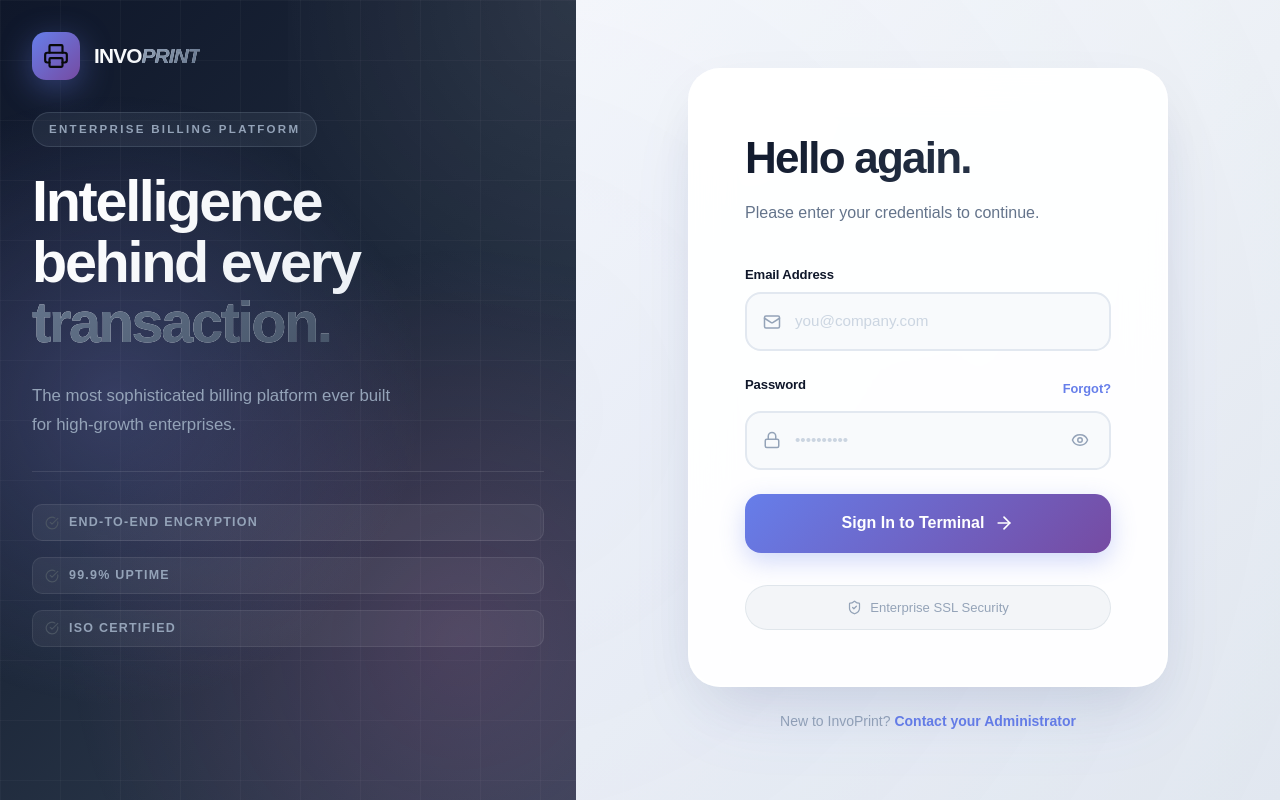
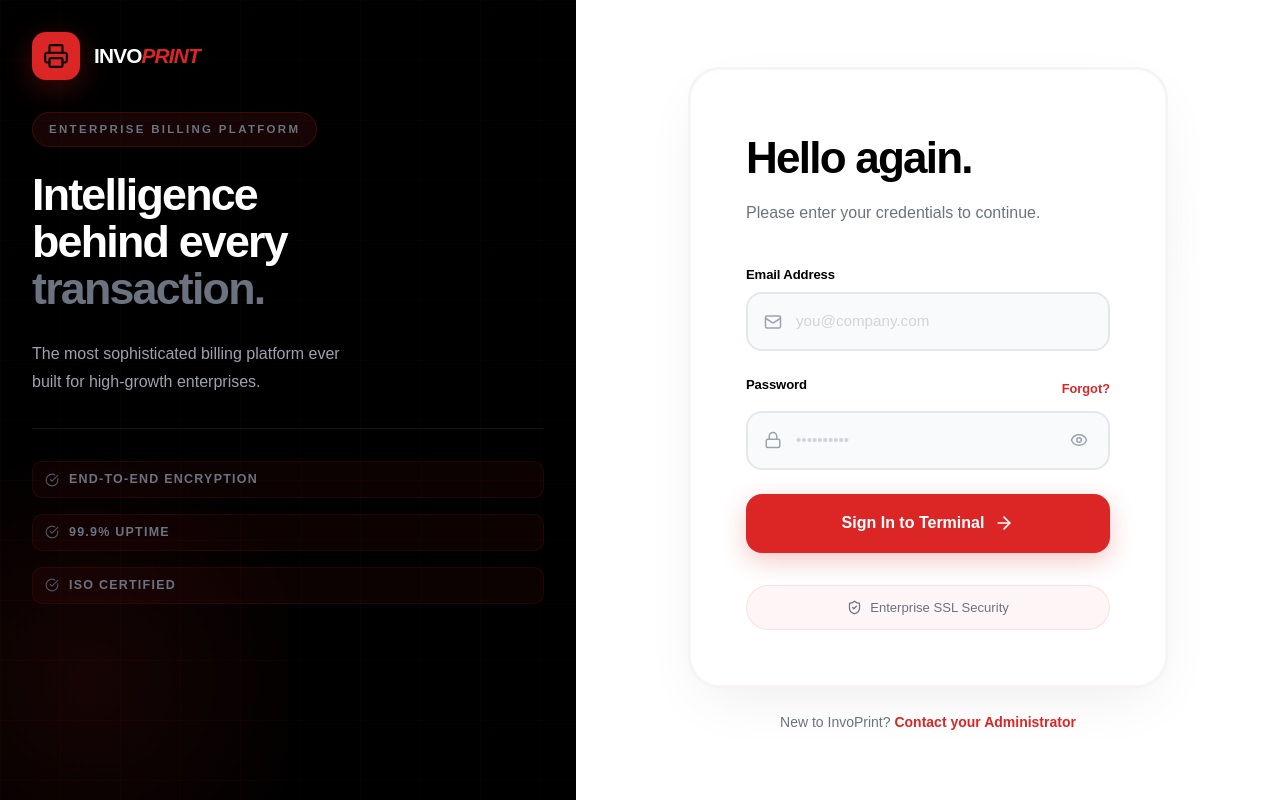
Before and after one commit to OshanTharuka99/Invoiceprinter-frontend, a React app: page /login in a window 1280 px wide. Built offline with nearby package versions, Linux system fonts and the light colour scheme; the HTML template or start-up script is replaced by a standard one.

Commit message:
final login page

```diff
--- a/src/pages/login.css
+++ b/src/pages/login.css
@@ -1,4 +1,4 @@
-/* ── Login Page - Modern Style ─────────────────────── */
+/* ── Login Page - Professional Black & Red on White ── */
 
 /* Main Container */
 .login-container {
@@ -7,7 +7,7 @@
     height: 100%;
     display: flex;
     font-family: 'Outfit', sans-serif;
-    background: linear-gradient(135deg, #667eea 0%, #764ba2 100%);
+    background: #ffffff;
 }
 
 @media (max-height: 700px) {
@@ -15,19 +15,13 @@
         min-height: auto;
         height: auto;
     }
-    .login-left-panel,
-    .login-right-panel {
-        min-height: auto;
-        padding-top: 2rem;
-        padding-bottom: 2rem;
-    }
 }
 
 /* ── LEFT PANEL ───────────────────────────────────────── */
 .login-left-panel {
     width: 45%;
-    background: linear-gradient(135deg, #0f172a 0%, #1e293b 50%, #334155 100%);
-    padding: clamp(2rem, 5%, 4rem);
+    background: #000000;
+    padding: clamp(2rem, 4%, 3.5rem);
     display: flex;
     flex-direction: column;
     justify-content: space-between;
@@ -43,36 +37,22 @@
     content: '';
     position: absolute;
     inset: 0;
-    background:
-        radial-gradient(circle at 20% 50%, rgba(120, 119, 198, 0.3) 0%, transparent 50%),
-        radial-gradient(circle at 80% 80%, rgba(255, 119, 198, 0.15) 0%, transparent 50%),
-        linear-gradient(rgba(255,255,255,0.03) 1px, transparent 1px),
-        linear-gradient(90deg, rgba(255,255,255,0.03) 1px, transparent 1px);
-    background-size: 100% 100%, 100% 100%, 60px 60px, 60px 60px;
+    background-image:
+        linear-gradient(rgba(220, 38, 38, 0.04) 1px, transparent 1px),
+        linear-gradient(90deg, rgba(220, 38, 38, 0.04) 1px, transparent 1px);
+    background-size: 60px 60px;
     pointer-events: none;
-    animation: login-gradient-shift 15s ease infinite;
-}
-
-@keyframes login-gradient-shift {
-    0%, 100% { opacity: 1; }
-    50% { opacity: 0.8; }
 }
 
 .login-left-panel::after {
     content: '';
     position: absolute;
-    top: -50%;
-    right: -50%;
-    width: 100%;
-    height: 100%;
-    background: radial-gradient(circle, rgba(255,255,255,0.08) 0%, transparent 70%);
+    bottom: -20%;
+    left: -20%;
+    width: 70%;
+    height: 70%;
+    background: radial-gradient(circle, rgba(220, 38, 38, 0.1) 0%, transparent 70%);
     pointer-events: none;
-    animation: login-float 20s ease-in-out infinite;
-}
-
-@keyframes login-float {
-    0%, 100% { transform: translate(0, 0); }
-    50% { transform: translate(-30px, 30px); }
 }
 
 @media (max-height: 800px) {
@@ -81,10 +61,12 @@
         justify-content: flex-start;
         gap: 2rem;
     }
+
     .login-hero-title {
         font-size: clamp(2rem, 4vw, 3.5rem);
         margin-bottom: 1rem;
     }
+
     .login-hero-description {
         font-size: 0.9rem;
     }
@@ -102,18 +84,18 @@
 .login-logo-icon {
     width: 48px;
     height: 48px;
-    background: linear-gradient(135deg, #667eea 0%, #764ba2 100%);
+    background: #dc2626;
     border-radius: 14px;
     display: flex;
     align-items: center;
     justify-content: center;
-    box-shadow: 0 8px 32px rgba(102, 126, 234, 0.4);
+    box-shadow: 0 8px 32px rgba(220, 38, 38, 0.3);
     transition: transform 0.3s ease, box-shadow 0.3s ease;
 }
 
 .login-logo-icon:hover {
     transform: scale(1.05);
-    box-shadow: 0 12px 40px rgba(102, 126, 234, 0.6);
+    box-shadow: 0 12px 40px rgba(220, 38, 38, 0.5);
 }
 
 .login-logo-text {
@@ -121,17 +103,11 @@
     font-weight: 800;
     letter-spacing: -0.04em;
     text-transform: uppercase;
-    background: linear-gradient(135deg, #fff 0%, #e2e8f0 100%);
-    -webkit-background-clip: text;
-    -webkit-text-fill-color: transparent;
-    background-clip: text;
+    color: #ffffff;
 }
 
 .login-logo-text-highlight {
-    background: linear-gradient(135deg, #94a3b8 0%, #64748b 100%);
-    -webkit-background-clip: text;
-    -webkit-text-fill-color: transparent;
-    background-clip: text;
+    color: #dc2626;
     font-style: italic;
 }
 
@@ -146,39 +122,33 @@
     font-weight: 700;
     text-transform: uppercase;
     letter-spacing: 0.2em;
-    color: #94a3b8;
+    color: #6b7280;
     margin: 0 0 1.5rem;
     display: inline-block;
     padding: 0.5rem 1rem;
-    background: rgba(148, 163, 184, 0.1);
+    background: rgba(220, 38, 38, 0.1);
     border-radius: 100px;
-    border: 1px solid rgba(148, 163, 184, 0.2);
+    border: 1px solid rgba(220, 38, 38, 0.2);
 }
 
 .login-hero-title {
-    font-size: clamp(3rem, 4.5vw, 5rem);
+    font-size: clamp(2.5rem, 3.5vw, 4rem);
     font-weight: 800;
     line-height: 1.05;
     letter-spacing: -0.04em;
     margin: 0 0 1.75rem;
-    background: linear-gradient(135deg, #fff 0%, #e2e8f0 100%);
-    -webkit-background-clip: text;
-    -webkit-text-fill-color: transparent;
-    background-clip: text;
+    color: #ffffff;
 }
 
 .login-hero-title-muted {
-    background: linear-gradient(135deg, #64748b 0%, #475569 100%);
-    -webkit-background-clip: text;
-    -webkit-text-fill-color: transparent;
-    background-clip: text;
+    color: #6b7280;
 }
 
 .login-hero-description {
-    color: #94a3b8;
-    font-size: 1.05rem;
+    color: #9ca3af;
+    font-size: 1rem;
     line-height: 1.75;
-    max-width: 360px;
+    max-width: 320px;
     font-weight: 400;
     margin: 0;
 }
@@ -187,7 +157,7 @@
 .login-trust {
     position: relative;
     z-index: 1;
-    border-top: 1px solid rgba(255,255,255,0.1);
+    border-top: 1px solid rgba(255, 255, 255, 0.08);
     padding-top: 2rem;
 }
 
@@ -202,15 +172,15 @@
     align-items: center;
     gap: 0.625rem;
     padding: 0.5rem 0.75rem;
-    background: rgba(255,255,255,0.05);
+    background: rgba(220, 38, 38, 0.05);
     border-radius: 10px;
-    border: 1px solid rgba(255,255,255,0.08);
+    border: 1px solid rgba(220, 38, 38, 0.1);
     transition: background 0.2s ease, border-color 0.2s ease;
 }
 
 .login-trust-item:hover {
-    background: rgba(255,255,255,0.08);
-    border-color: rgba(255,255,255,0.15);
+    background: rgba(220, 38, 38, 0.1);
+    border-color: rgba(220, 38, 38, 0.2);
 }
 
 .login-trust-text {
@@ -218,13 +188,13 @@
     font-weight: 600;
     text-transform: uppercase;
     letter-spacing: 0.1em;
-    color: #94a3b8;
+    color: #6b7280;
 }
 
 /* ── RIGHT PANEL ──────────────────────────────────────── */
 .login-right-panel {
     flex: 1;
-    background: linear-gradient(135deg, #f8fafc 0%, #e2e8f0 100%);
+    background: #ffffff;
     display: flex;
     align-items: center;
     justify-content: center;
@@ -238,13 +208,12 @@
 .login-right-panel::before {
     content: '';
     position: absolute;
-    top: -100%;
-    left: -100%;
-    width: 300%;
-    height: 300%;
-    background: radial-gradient(circle at 30% 50%, rgba(102, 126, 234, 0.05) 0%, transparent 50%);
+    top: 10%;
+    right: 10%;
+    width: 300px;
+    height: 300px;
+    background: radial-gradient(circle, rgba(220, 38, 38, 0.03) 0%, transparent 70%);
     pointer-events: none;
-    animation: login-float 25s ease-in-out infinite reverse;
 }
 
 .login-form-wrapper {
@@ -259,9 +228,11 @@
         align-items: flex-start;
         padding: 2rem 1.5rem;
     }
+
     .login-card {
         padding: 2.5rem;
     }
+
     .login-greeting-title {
         font-size: 2rem;
     }
@@ -269,25 +240,21 @@
 
 /* Card */
 .login-card {
-    background: rgba(255, 255, 255, 0.95);
-    backdrop-filter: blur(20px);
-    -webkit-backdrop-filter: blur(20px);
+    background: #ffffff;
     border-radius: 32px;
     padding: 3.5rem;
-    border: 1px solid rgba(255, 255, 255, 0.6);
+    border: 2px solid #f3f4f6;
     box-shadow:
-        0 20px 60px -15px rgba(0,0,0,0.1),
-        0 0 0 1px rgba(255,255,255,0.5) inset,
-        0 40px 80px -20px rgba(102, 126, 234, 0.1);
+        0 20px 60px -15px rgba(0, 0, 0, 0.08),
+        0 0 0 1px rgba(220, 38, 38, 0.05) inset;
     transition: transform 0.3s ease, box-shadow 0.3s ease;
 }
 
 .login-card:hover {
     transform: translateY(-4px);
     box-shadow:
-        0 25px 70px -15px rgba(0,0,0,0.12),
-        0 0 0 1px rgba(255,255,255,0.5) inset,
-        0 50px 100px -20px rgba(102, 126, 234, 0.15);
+        0 25px 70px -15px rgba(0, 0, 0, 0.12),
+        0 0 0 1px rgba(220, 38, 38, 0.1) inset;
 }
 
 /* Greeting */
@@ -299,17 +266,13 @@
     font-size: 2.75rem;
     font-weight: 800;
     letter-spacing: -0.04em;
-    color: #0f172a;
+    color: #000000;
     margin: 0 0 0.625rem;
     font-family: 'Montserrat', sans-serif;
-    background: linear-gradient(135deg, #0f172a 0%, #334155 100%);
-    -webkit-background-clip: text;
-    -webkit-text-fill-color: transparent;
-    background-clip: text;
 }
 
 .login-greeting-subtitle {
-    color: #64748b;
+    color: #6b7280;
     font-size: 1rem;
     margin: 0;
     font-weight: 400;
@@ -332,7 +295,7 @@
     display: block;
     font-size: 0.82rem;
     font-weight: 700;
-    color: #0f172a;
+    color: #000000;
     margin-bottom: 0.5rem;
     font-family: 'Montserrat', sans-serif;
     letter-spacing: -0.01em;
@@ -349,7 +312,7 @@
     background: none;
     border: none;
     cursor: pointer;
-    color: #667eea;
+    color: #dc2626;
     font-size: 0.8rem;
     font-family: 'Outfit', sans-serif;
     font-weight: 600;
@@ -358,7 +321,7 @@
 }
 
 .login-forgot-btn:hover {
-    color: #764ba2;
+    color: #ef4444;
     transform: translateX(2px);
 }
 
@@ -372,19 +335,19 @@
     left: 1.125rem;
     top: 50%;
     transform: translateY(-50%);
-    color: #94a3b8;
+    color: #9ca3af;
     pointer-events: none;
     transition: color 0.2s ease;
 }
 
 .login-input {
     width: 100%;
-    background: #f8fafc;
-    border: 2px solid #e2e8f0;
+    background: #f9fafb;
+    border: 2px solid #e5e7eb;
     border-radius: 16px;
     padding: 1rem 1rem 1rem 3rem;
     font-size: 0.95rem;
-    color: #0f172a;
+    color: #000000;
     outline: none;
     font-family: 'Outfit', sans-serif;
     box-sizing: border-box;
@@ -392,18 +355,18 @@
 }
 
 .login-input::placeholder {
-    color: #cbd5e1;
+    color: #d1d5db;
 }
 
 .login-input:focus {
-    border-color: #667eea;
-    background: #fff;
-    box-shadow: 0 0 0 4px rgba(102, 126, 234, 0.1);
+    border-color: #dc2626;
+    background: #ffffff;
+    box-shadow: 0 0 0 4px rgba(220, 38, 38, 0.08);
 }
 
-.login-input:focus + .login-input-icon,
+.login-input:focus+.login-input-icon,
 .login-input-wrapper:focus-within .login-input-icon {
-    color: #667eea;
+    color: #dc2626;
 }
 
 .login-input-password {
@@ -419,7 +382,7 @@
     background: none;
     border: none;
     cursor: pointer;
-    color: #94a3b8;
+    color: #9ca3af;
     display: flex;
     padding: 0.25rem;
     border-radius: 8px;
@@ -427,14 +390,14 @@
 }
 
 .login-password-toggle:hover {
-    color: #667eea;
-    background: rgba(102, 126, 234, 0.1);
+    color: #dc2626;
+    background: rgba(220, 38, 38, 0.08);
 }
 
 /* Submit Button */
 .login-submit-btn {
     width: 100%;
-    background: linear-gradient(135deg, #667eea 0%, #764ba2 100%);
+    background: #dc2626;
     color: #fff;
     border: none;
     border-radius: 16px;
@@ -448,7 +411,7 @@
     justify-content: center;
     gap: 0.625rem;
     transition: all 0.3s ease;
-    box-shadow: 0 8px 24px rgba(102, 126, 234, 0.3);
+    box-shadow: 0 8px 24px rgba(220, 38, 38, 0.25);
     position: relative;
     overflow: hidden;
 }
@@ -460,7 +423,7 @@
     left: -100%;
     width: 100%;
     height: 100%;
-    background: linear-gradient(90deg, transparent, rgba(255,255,255,0.2), transparent);
+    background: linear-gradient(90deg, transparent, rgba(255, 255, 255, 0.2), transparent);
     transition: left 0.5s ease;
 }
 
@@ -469,8 +432,9 @@
 }
 
 .login-submit-btn:hover:not(:disabled) {
+    background: #000000;
     transform: translateY(-2px);
-    box-shadow: 0 12px 32px rgba(102, 126, 234, 0.4);
+    box-shadow: 0 12px 32px rgba(0, 0, 0, 0.3);
 }
 
 .login-submit-btn:active:not(:disabled) {
@@ -489,13 +453,13 @@
     align-items: center;
     justify-content: center;
     gap: 0.5rem;
-    color: #94a3b8;
+    color: #6b7280;
     font-size: 0.82rem;
     font-weight: 500;
     padding: 0.75rem 1rem;
-    background: rgba(148, 163, 184, 0.1);
+    background: rgba(220, 38, 38, 0.04);
     border-radius: 100px;
-    border: 1px solid rgba(148, 163, 184, 0.2);
+    border: 1px solid rgba(220, 38, 38, 0.1);
 }
 
 /* Footer */
@@ -503,12 +467,12 @@
     text-align: center;
     margin-top: 1.5rem;
     font-size: 0.875rem;
-    color: #94a3b8;
+    color: #6b7280;
     font-weight: 500;
 }
 
 .login-footer-link {
-    color: #667eea;
+    color: #dc2626;
     font-weight: 700;
     cursor: pointer;
     transition: color 0.2s, transform 0.2s;
@@ -516,13 +480,15 @@
 }
 
 .login-footer-link:hover {
-    color: #764ba2;
+    color: #000000;
     transform: translateY(-1px);
 }
 
 /* Spinner Animation */
 @keyframes login-spin {
-    to { transform: rotate(360deg); }
+    to {
+        transform: rotate(360deg);
+    }
 }
 
 .login-spinner {
@@ -536,16 +502,15 @@
     }
 
     .login-container {
-        background: linear-gradient(135deg, #667eea 0%, #764ba2 100%);
+        background: #ffffff;
     }
 
     .login-right-panel {
-        background: transparent;
+        background: #ffffff;
     }
 
     .login-card {
-        background: rgba(255, 255, 255, 0.95);
-        backdrop-filter: blur(20px);
-        -webkit-backdrop-filter: blur(20px);
+        background: #ffffff;
+        border-color: #f3f4f6;
     }
 }
```
